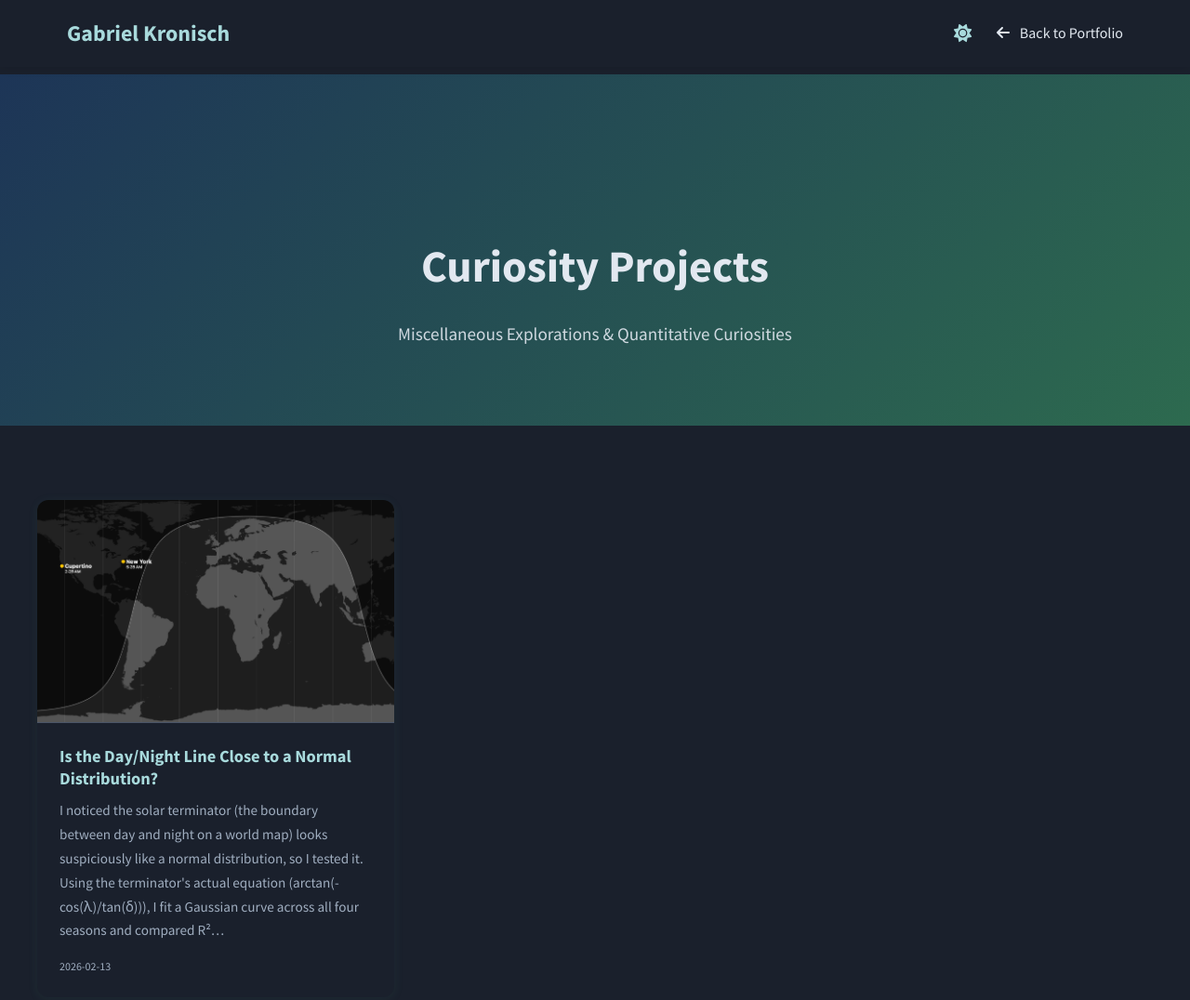
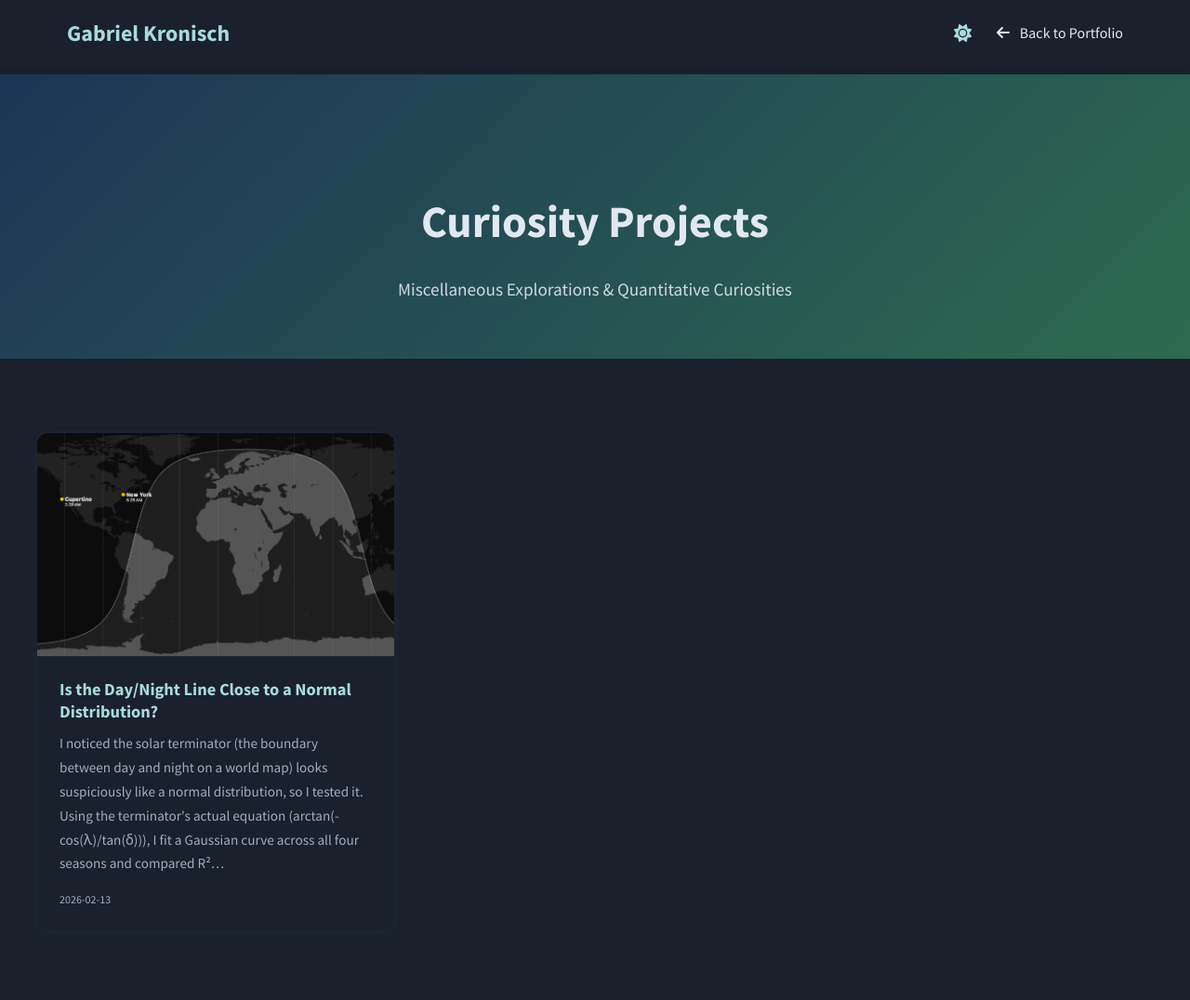
Before and after one commit to gkronisch/Gabriel-Kronisch-Portfolio, a plain HTML site: page projects/curiosity_projects.html in a window 1280 px wide. Shown: the top 1076 px of the page at 93% size. Drawn offline with Linux system fonts and the light colour scheme.

Commit message:
Trim background header length on the Curiosity Project's page.

```diff
--- a/projects/curiosity_projects.html
+++ b/projects/curiosity_projects.html
@@ -142,7 +142,7 @@
         .hero {
             background: linear-gradient(135deg, #1d3557 0%, #2d6a4f 100%);
             color: #ffffff;
-            padding: 8rem 2rem 4rem;
+            padding: 5rem 2rem 2.5rem;
             text-align: center;
             margin-top: 80px;
         }
```
